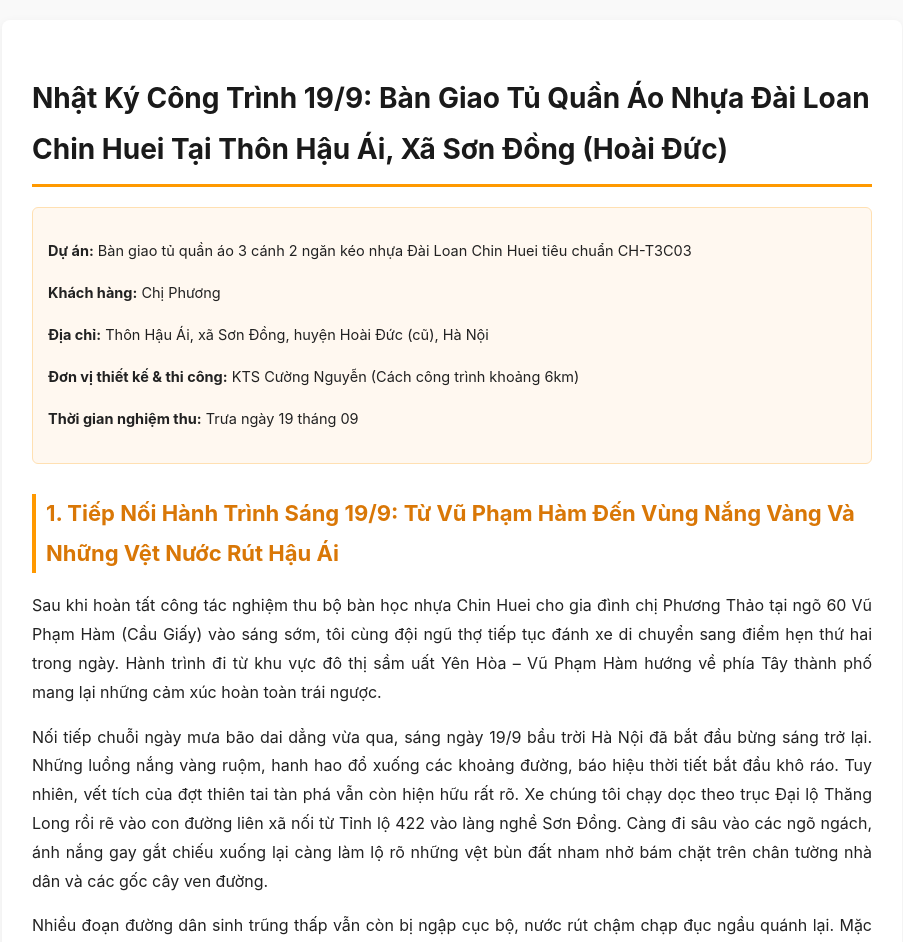
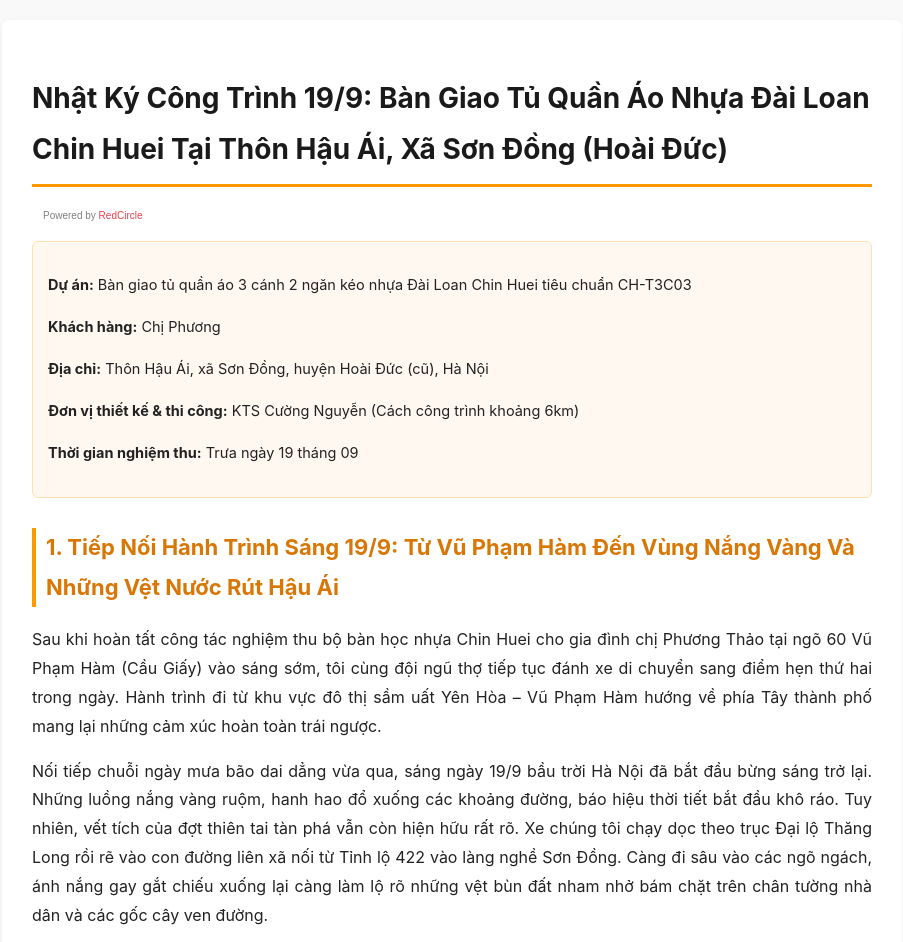
Before and after one commit to noithatchinhuei/ktscuongnguyen.github.io, a Jekyll site: the page du-an/chi-phuong-hau-ai-son-dong-tu-quan-ao-3-canh-2-ngan-keo-nhua-dai-loan-chin-huei.html, which Jekyll copies as it is, in a window 1280 px wide. Shown: the top 942 px of the page, without its empty margins (188-1091 px from the left). Built offline with Jekyll 4.4.1, drawn with Linux system fonts in a browser that asks for light colours; a script that is not in the unit is left out.

Commit message:
Update chi-phuong-hau-ai-son-dong-tu-quan-ao-3-canh-2-ngan-keo-nhua-dai-loan-chin-huei.html

```diff
--- a/du-an/chi-phuong-hau-ai-son-dong-tu-quan-ao-3-canh-2-ngan-keo-nhua-dai-loan-chin-huei.html
+++ b/du-an/chi-phuong-hau-ai-son-dong-tu-quan-ao-3-canh-2-ngan-keo-nhua-dai-loan-chin-huei.html
@@ -116,7 +116,24 @@
 
 <article>
     <h1>Nhật Ký Công Trình 19/9: Bàn Giao Tủ Quần Áo Nhựa Đài Loan Chin Huei Tại Thôn Hậu Ái, Xã Sơn Đồng (Hoài Đức)</h1>
-
+<script async defer onload="redcircleIframe();" src="https://api.podcache.net/embedded-player/sh/9e8040ef-9777-487b-bc6e-672c41279bdf/ep/77fa6fbe-76aa-491d-8d5e-47cd6170c990"></script>
+    <div class="redcirclePlayer-77fa6fbe-76aa-491d-8d5e-47cd6170c990"></div>
+    <style>
+    .redcircle-link:link {
+        color: #ea404d;
+        text-decoration: none;
+    }
+    .redcircle-link:hover {
+        color: #ea404d;
+    }
+    .redcircle-link:active {
+        color: #ea404d;
+    }
+    .redcircle-link:visited {
+        color: #ea404d;
+    }
+</style>
+<p style="margin-top:3px;margin-left:11px;font-family: sans-serif;font-size: 10px; color: gray;">Powered by <a class="redcircle-link" href="https://redcircle.com?utm_source=rc_embedded_player&utm_medium=web&utm_campaign=embedded_v1">RedCircle</a></p>
     <div class="meta-info">
         <p><strong>Dự án:</strong> Bàn giao tủ quần áo 3 cánh 2 ngăn kéo nhựa Đài Loan Chin Huei tiêu chuẩn CH-T3C03</p>
         <p><strong>Khách hàng:</strong> Chị Phương</p>
```
